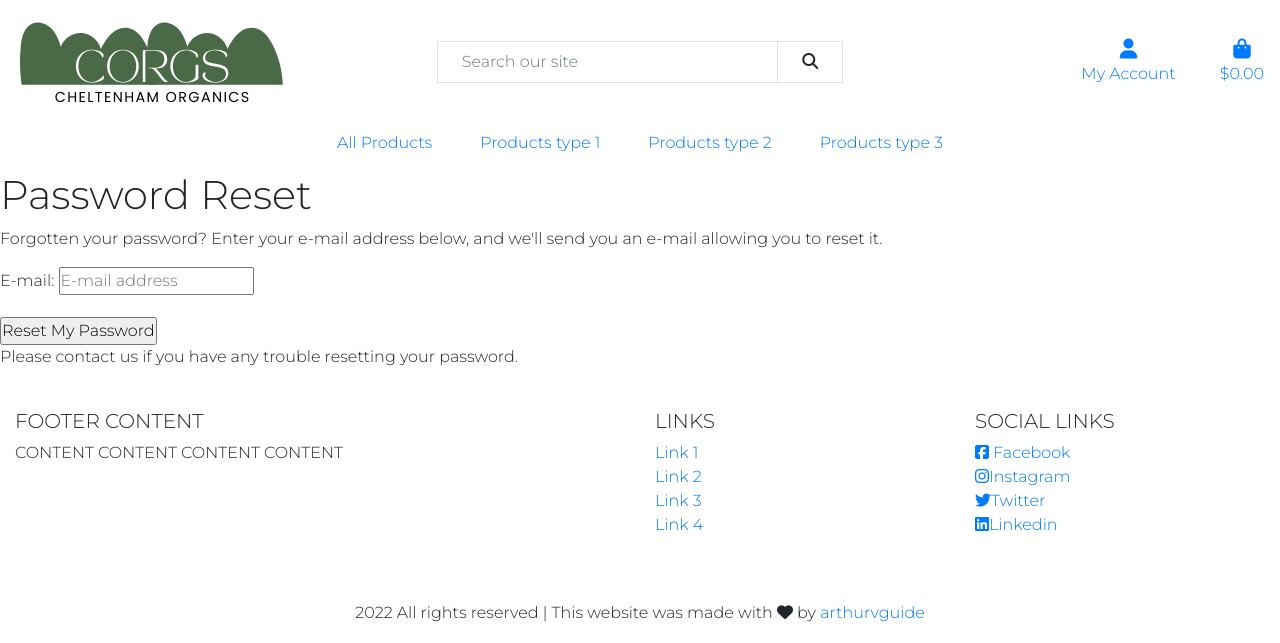
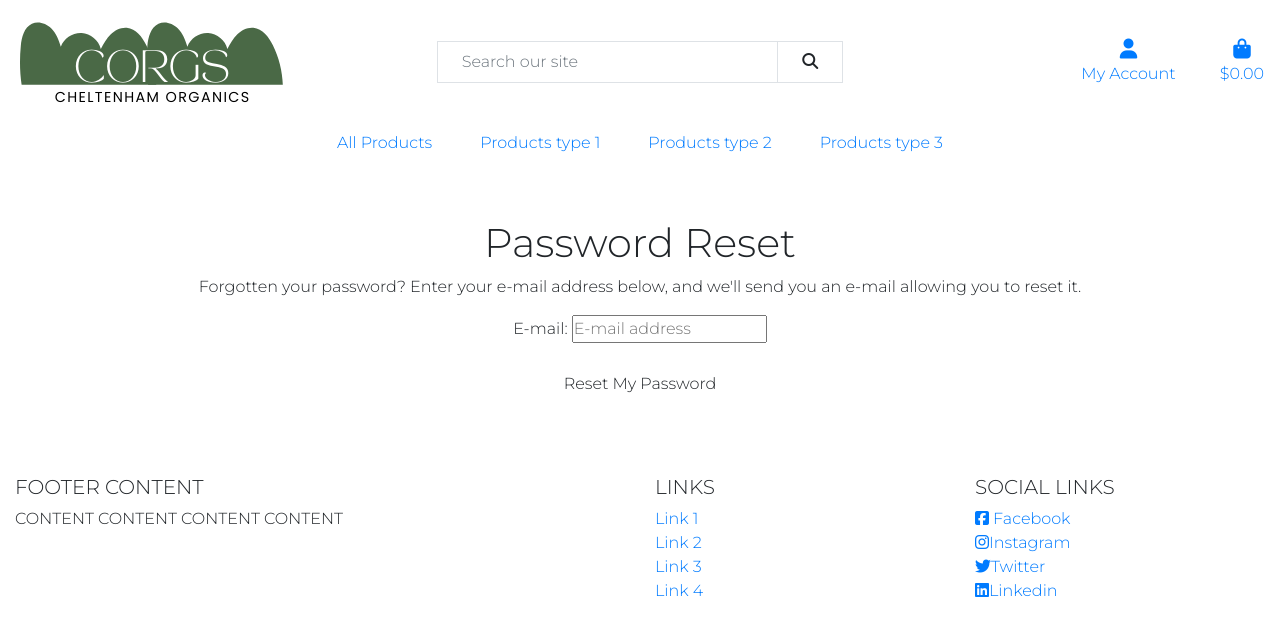
Before and after one commit to arthurvguide/cheltenham-organics, a Django app: page /accounts/password/reset/ in a window 1280 px wide. Shown: the top 643 px of the page. Run offline with Django 3.2, Linux system fonts and the light colour scheme; some libraries are stand-ins or nearby versions.

Commit message:
Edit password_reset page structure

```diff
--- a/templates/allauth/account/password_reset.html
+++ b/templates/allauth/account/password_reset.html
@@ -6,19 +6,23 @@
 {% block head_title %}{% trans "Password Reset" %}{% endblock %}
 
 {% block content %}
-
-    <h1>{% trans "Password Reset" %}</h1>
+<div class="text-center justify-content-center m-5 register-container">
+    <div class="row justify-content-center mt-5">
+        <h1>Password Reset</h1>
+    </div>
+    <div class="row justify-content-center">
         {% if user.is_authenticated %}
         {% include "account/snippets/already_logged_in.html" %}
         {% endif %}
 
     <p>{% trans "Forgotten your password? Enter your e-mail address below, and we'll send you an e-mail allowing you to reset it." %}</p>
-
+    </div>
+    <div class="row justify-content-center">
         <form method="POST" action="{% url 'account_reset_password' %}" class="password_reset">
             {% csrf_token %}
             {{ form.as_p }}
-        <input type="submit" value="{% trans 'Reset My Password' %}" />
+            <input class="btn" type="submit" value="{% trans 'Reset My Password' %}" />
         </form>
-
-    <p>{% blocktrans %}Please contact us if you have any trouble resetting your password.{% endblocktrans %}</p>
+    </div>
+</div>
 {% endblock %}
```
Lines whose indentation alone changed are shown as unchanged.
